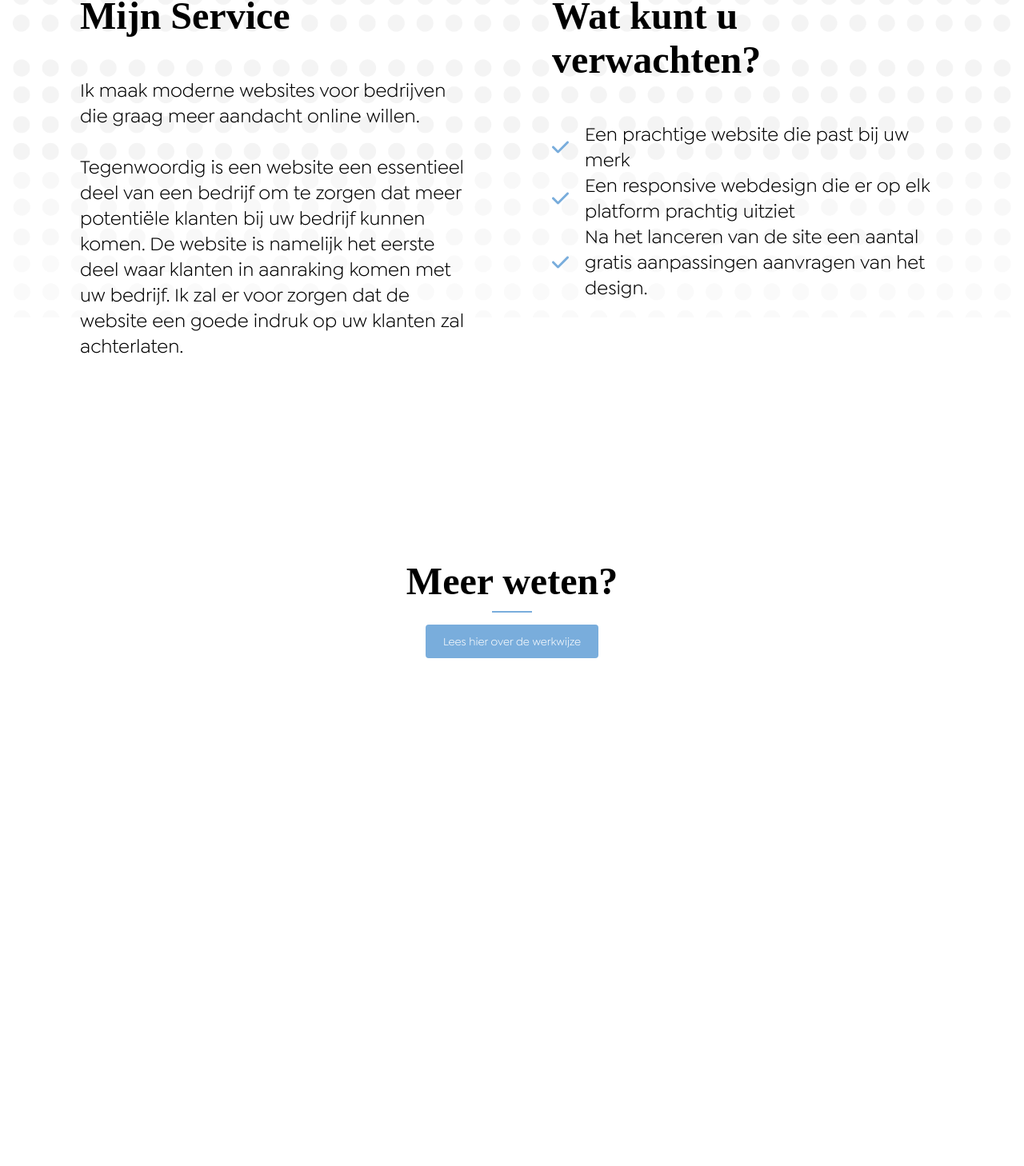
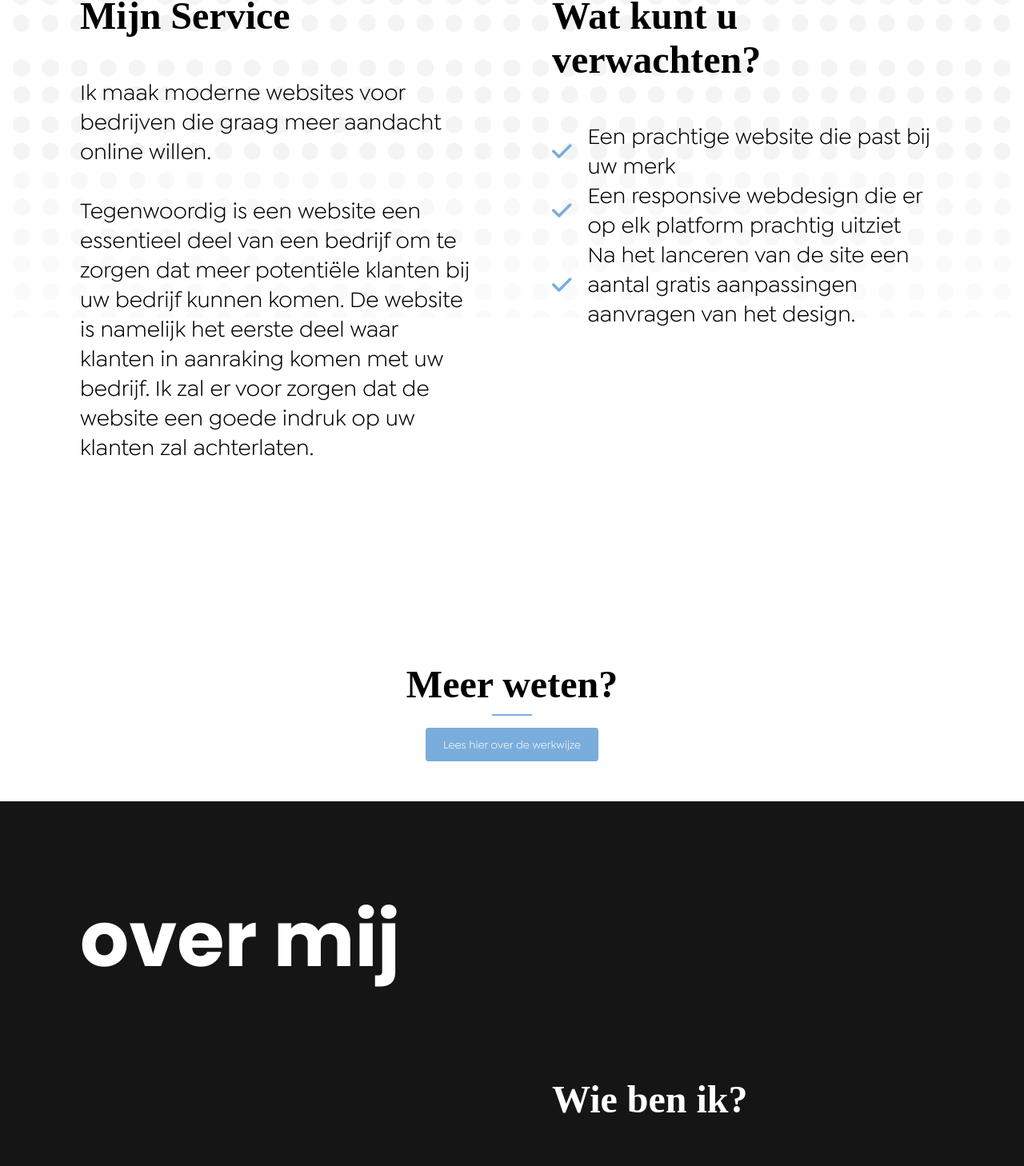
Before and after one commit to tamer-fs/website-site, a React (Create React App) app: page / in a window 1280 px wide. Shown: the part 1203-2661 px from the top of the page at 80% size. Before the commit the page ends 2076 px from the top, so only its background shows below. Built offline with nearby package versions, Linux system fonts and the light colour scheme; a web font is replaced by a local one.

Commit message:
added about section

```diff
--- a/src/components/CheckMark/CheckMark.css
+++ b/src/components/CheckMark/CheckMark.css
@@ -1,7 +1,6 @@
 .checkmark-container {
   display: flex;
   align-items: center;
-  gap: 20px;
 }
 
 .checkmarks {
--- a/src/components/CheckMark/CheckMark.js
+++ b/src/components/CheckMark/CheckMark.js
@@ -3,7 +3,17 @@ import "./CheckMark.css";
 import { FontAwesomeIcon } from "@fortawesome/react-fontawesome";
 import { faC, faCheck } from "@fortawesome/free-solid-svg-icons";
 
-function CheckMark({ children, color, checkSize, trans, transDelay }) {
+function CheckMark({
+  children,
+  color,
+  checkSize,
+  trans,
+  transDelay,
+  textColor,
+  icon = faCheck,
+  gap = 20,
+  verticalGap = 0,
+}) {
   let className = "";
   if (trans) {
     className = `checkmark-container hidden animate-delay-${transDelay}`;
@@ -12,9 +22,18 @@ function CheckMark({ children, color, checkSize, trans, transDelay }) {
   }
 
   return (
-    <div className={className}>
-      <FontAwesomeIcon icon={faCheck} color={color} fontSize={checkSize} />
-      <p className="standard-text font-goldplay-200">{children}</p>
+    <div className={className} style={{ gap: gap }}>
+      <FontAwesomeIcon icon={icon} color={color} fontSize={checkSize} />
+      <p
+        className="standard-text font-goldplay-200"
+        style={{
+          color: textColor,
+          marginTop: verticalGap,
+          marginBottom: verticalGap,
+        }}
+      >
+        {children}
+      </p>
     </div>
   );
 }
--- /dev/null
+++ b/src/contents/AboutContent/AboutContent.js
@@ -0,0 +1,101 @@
+import React from "react";
+import TwoColLayout from "../../layouts/TwoColLayout";
+import CheckMark from "../../components/CheckMark/CheckMark";
+import { faStar } from "@fortawesome/free-solid-svg-icons";
+
+function AboutContent() {
+  return (
+    <>
+      <TwoColLayout
+        bgColor={"var(--color-black)"}
+        title={"over mij"}
+        showTitle={true}
+        titleColor={"var(--color-white)"}
+      >
+        <div className="left-content"></div>
+        <div className="right-content">
+          <h3 className="header-2 font-goldplay-400 text-white hidden header-margin">
+            Wie ben ik?
+          </h3>
+          <p className="hidden animate-delay-200 standard-text font-goldplay-200 text-white">
+            Ik maak moderne websites voor bedrijven die graag meer aandacht
+            online willen. <br />
+            <br />
+            Tegenwoordig is een website een essentieel deel van een bedrijf om
+            te zorgen dat meer potentiële klanten bij uw bedrijf kunnen komen.
+            De website is namelijk het eerste deel waar klanten in aanraking
+            komen met uw bedrijf. Ik zal er voor zorgen dat de website een goede
+            indruk op uw klanten zal achterlaten.
+          </p>
+        </div>
+      </TwoColLayout>
+      <TwoColLayout
+        bgColor={"var(--color-black)"}
+        titleColor={"var(--color-white)"}
+      >
+        <div className="left-content">
+          <h3 className="header-2 font-goldplay-400 text-white hidden header-margin">
+            Hoe werk ik?
+          </h3>
+          <p className="hidden animate-delay-200 standard-text font-goldplay-200 text-white">
+            Ik maak moderne websites voor bedrijven die graag meer aandacht
+            online willen. <br />
+            <br />
+            Tegenwoordig is een website een essentieel deel van een bedrijf om
+            te zorgen dat meer potentiële klanten bij uw bedrijf kunnen komen.
+            De website is namelijk het eerste deel waar klanten in aanraking
+            komen met uw bedrijf. Ik zal er voor zorgen dat de website een goede
+            indruk op uw klanten zal achterlaten.
+          </p>
+        </div>
+        <div className="right-content"></div>
+      </TwoColLayout>
+      <TwoColLayout
+        bgColor={"var(--color-black)"}
+        titleColor={"var(--color-white)"}
+      >
+        <div className="left-content"></div>
+        <div className="right-content" style={{ paddingBottom: 50 }}>
+          <h3 className="header-2 font-goldplay-400 text-white hidden header-margin">
+            Voordelen van websites zonder design software
+          </h3>
+          <CheckMark
+            checkSize={"var(--body-text)"}
+            color={"var(--color-white)"}
+            textColor={"var(--color-white)"}
+            trans={true}
+            transDelay={100}
+            icon={faStar}
+            verticalGap={7}
+          >
+            Geen last van gelimiteerd design
+          </CheckMark>
+          <CheckMark
+            checkSize={"var(--body-text)"}
+            color={"var(--color-white)"}
+            textColor={"var(--color-white)"}
+            trans={true}
+            icon={faStar}
+            transDelay={200}
+            verticalGap={7}
+          >
+            Prachtige custom animations
+          </CheckMark>
+          <CheckMark
+            checkSize={"var(--body-text)"}
+            color={"var(--color-white)"}
+            textColor={"var(--color-white)"}
+            icon={faStar}
+            trans={true}
+            transDelay={300}
+            verticalGap={7}
+          >
+            Veel aandacht voor details
+          </CheckMark>
+        </div>
+      </TwoColLayout>
+    </>
+  );
+}
+
+export default AboutContent;
--- a/src/contents/StartContent/StartContentStyles.css
+++ b/src/contents/StartContent/StartContentStyles.css
@@ -18,7 +18,7 @@ header {
   display: grid;
   grid-template-rows: auto auto auto;
   width: 80%;
-  margin-top: 70px;
+  margin-top: calc(5vh + 75px);
   justify-content: center;
   row-gap: 50px;
 }
@@ -40,16 +40,7 @@ h2 {
   font-size: var(--detail-text);
 }
 
-@media screen and (max-width: 1000px) {
-  .elements-container {
-    margin-top: 50px;
-  }
-}
-
 @media screen and (max-width: 550px) {
-  .elements-container {
-    margin-top: 100px;
-  }
   .buttons-container {
     justify-content: center;
     flex-direction: column;
--- a/src/index.css
+++ b/src/index.css
@@ -41,7 +41,7 @@
   --color-blue: #79addc;
   --smallest-text: 12px;
   --detail-text: 14px;
-  --body-text: 24px;
+  --body-text: 28px;
   --subtitle-text: 18px;
   --main-text: 48px;
   --display-text: 96px;
--- a/src/layouts/TwoColLayout.js
+++ b/src/layouts/TwoColLayout.js
@@ -10,6 +10,7 @@ export default function TwoColLayout({
   showNumber,
   number,
   showTitle,
+  titleColor,
 }) {
   const twoColLayoutStyles = {
     backgroundColor: bgColor,
@@ -20,7 +21,14 @@ export default function TwoColLayout({
       {showNavBar && <NavBar />}
       <div className="content-container" style={twoColLayoutStyles}>
         <div className="title-container">
-          {showTitle && <h1 className="header-1 font-poppins-700">{title}</h1>}
+          {showTitle && (
+            <h1
+              className="header-1 font-poppins-700"
+              style={{ color: titleColor }}
+            >
+              {title}
+            </h1>
+          )}
         </div>
         <div className="num-container">
           {showNumber && (
--- a/src/pages/Home.js
+++ b/src/pages/Home.js
@@ -2,6 +2,7 @@ import React from "react";
 import MainLayout from "../layouts/MainLayout";
 import StartContent from "../contents/StartContent/StartContent";
 import ServiceContent from "../contents/ServiceContent/ServiceContent";
+import AboutContent from "../contents/AboutContent/AboutContent";
 
 function Home() {
   return (
@@ -10,6 +11,7 @@ function Home() {
       <MainLayout>
         <StartContent />
         <ServiceContent />
+        <AboutContent />
       </MainLayout>
     </>
   );
```
Also changed, not shown: src/contents/AboutContent/AboutContent.css (added).
